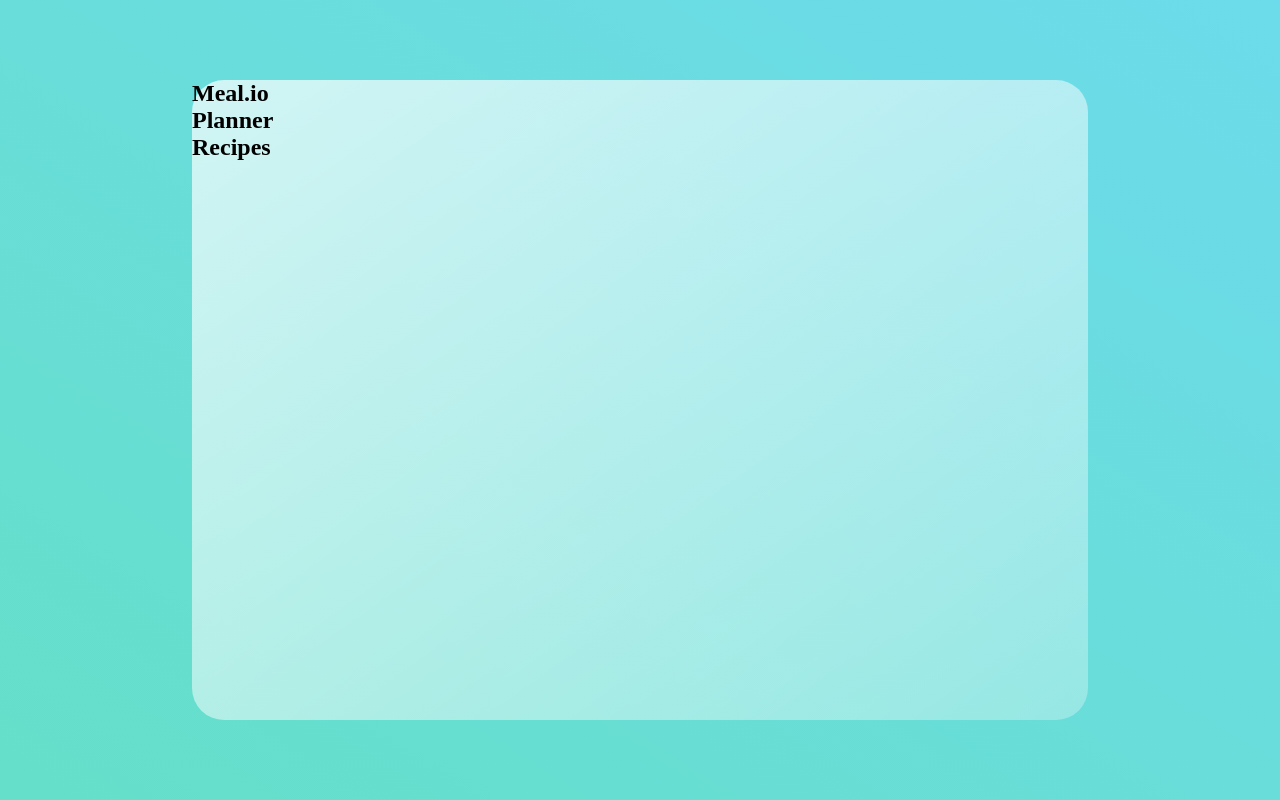
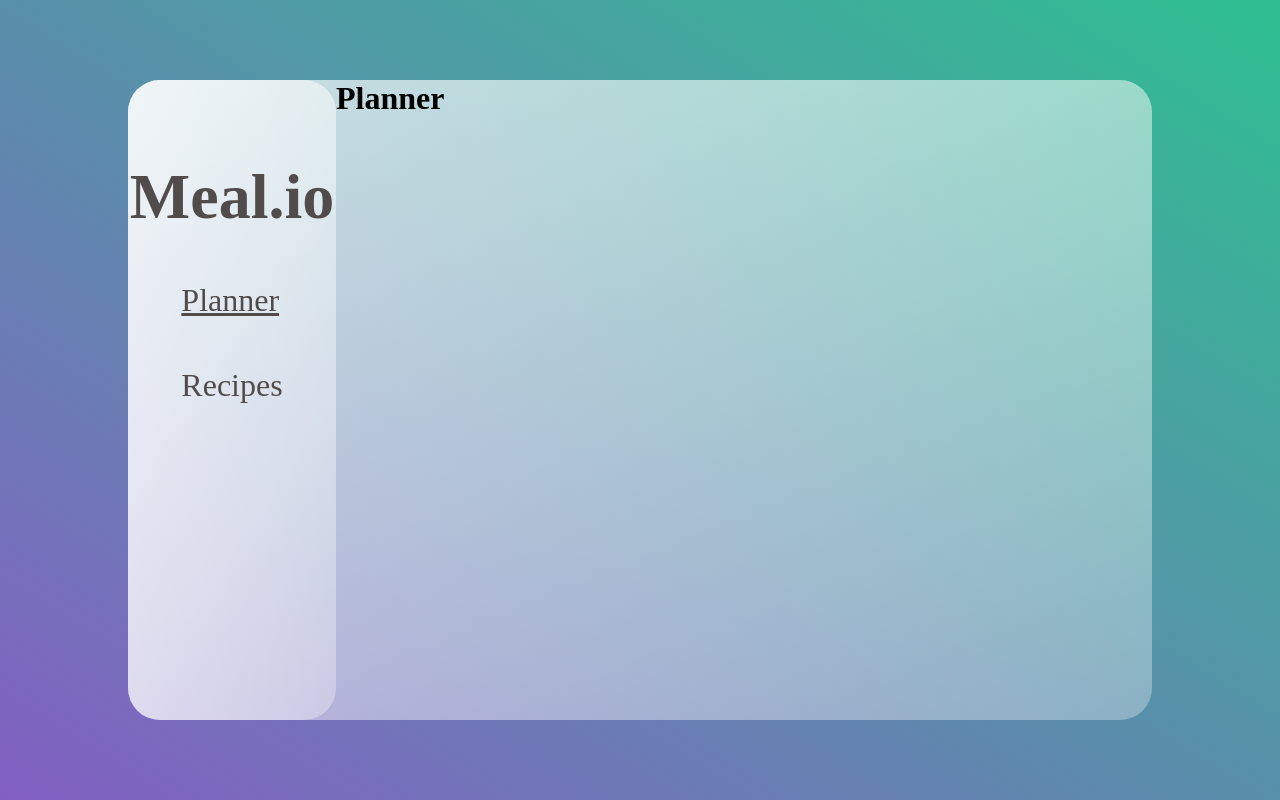
Before and after one commit to vamazzuca/meal.io, a React (Create React App) app: page /planner in a window 1280 px wide. Built offline with nearby package versions, Linux system fonts and the light colour scheme.

Commit message:
Added React Router

```diff
--- a/package.json
+++ b/package.json
@@ -8,6 +8,7 @@
     "@testing-library/user-event": "^13.5.0",
     "react": "^18.2.0",
     "react-dom": "^18.2.0",
+    "react-router-dom": "^6.9.0",
     "react-scripts": "5.0.1",
     "web-vitals": "^2.1.4"
   },
--- a/src/App.js
+++ b/src/App.js
@@ -1,12 +1,21 @@
-import Board from "./Board"
+import Planner from "./pages/planner";
+import Recipes from "./pages/recipes";
+import {Route, Routes, Navigate } from "react-router-dom";
 
 
 function App() {
   return (
     <>
       <div className="body">
-        <Board />
-      </div>
+
+
+          <Routes>
+            <Route path="/" element={<Navigate replace to="/planner" />} />
+            <Route path="/planner" element={<Planner />}/>
+            <Route path="/recipes" element={<Recipes/>}/>
+          </Routes>
+        </div>
+
     </>
   )
 
--- a/src/Board.js
+++ /dev/null
@@ -1,20 +0,0 @@
-export default function Board() {
-    return <nav className="board">
-        <div className="sidebar">
-            <div className="title">
-                <h1>Meal.io</h1>
-            </div>
-            <div className="options">
-                <div className="option">
-                    <h2>Planner</h2>
-                </div>
-                <div className="option">
-                    <h2>Recipes</h2>
-                </div>
-
-            </div>
-        </div>
-
-        <div className="content"></div>
-    </nav>
-}
--- /dev/null
+++ b/src/components/Board.js
@@ -0,0 +1,26 @@
+import { Link } from "react-router-dom"
+
+
+export default function Board(props) {
+    return <div className="board">
+        <div className="sidebar">
+            <div className="title">
+                <h1>Meal.io</h1>
+            </div>
+            <ul className="options">
+                <li className="active">
+                    <Link to="/planner">Planner</Link>
+                </li>
+                <li>
+                    <Link to="/recipes">Recipes</Link>
+                </li>
+            </ul>
+        </div>
+
+        <div className="content">
+            <h1>{props.name}</h1>
+        </div>
+
+
+    </div>
+}
--- /dev/null
+++ b/src/css/styles.css
@@ -0,0 +1,66 @@
+* {
+    margin: 0;
+    padding: 0;
+    box-sizing: border-box;
+}
+
+
+.body{
+    min-height: 100vh;
+    background: linear-gradient(to right top, #8360c3, #2ebf91);
+    display: flex;
+    align-items: center;
+    justify-content: center;
+}
+
+
+.board{
+    background: white;
+    min-height: 80vh;
+    width: 80%;
+    background: linear-gradient(to right bottom, rgba(255, 255, 255,0.7), rgba(255, 255, 255,0.3));
+    border-radius: 2rem;
+    display: flex;
+    min-width: 20rem;
+}
+
+.sidebar {
+    background: linear-gradient(to right bottom, rgba(255, 255, 255,0.7), rgba(255, 255, 255,0.3));
+    width: 20%;
+    border-radius: 2rem;
+    display: flex;
+    flex-direction: column;
+    align-items: center;
+    min-width: 13rem;
+    overflow: scroll;
+}
+
+
+
+
+
+.title {
+    margin-top: 5rem;
+    font-size: 2rem;
+    color: rgb(80, 76, 76);
+
+}
+
+.options a{
+    font-size: 2rem;
+    color: rgb(80, 76, 76);
+    display: flex;
+    text-decoration: none;
+}
+
+.options li{
+    margin-top: 3rem;
+    list-style: none;
+
+}
+
+.options li.active {
+    text-decoration: underline;
+    text-decoration-thickness: 3px;
+    text-decoration-color:rgb(80, 76, 76);;
+}
--- a/src/index.js
+++ b/src/index.js
@@ -1,12 +1,15 @@
 import React from 'react';
 import ReactDOM from 'react-dom/client';
 import App from './App';
-import "./styles.css"
+import "./css/styles.css"
+import { BrowserRouter } from "react-router-dom"
 
 
 const root = ReactDOM.createRoot(document.getElementById('root'));
 root.render(
   <React.StrictMode>
-    <App />
+    <BrowserRouter>
+      <App />
+    </BrowserRouter>
   </React.StrictMode>
 );
--- /dev/null
+++ b/src/pages/planner.js
@@ -0,0 +1,6 @@
+import Board from "../components/Board"
+
+export default function Planner() {
+    return ( <Board name="Planner" />
+    )
+}
--- /dev/null
+++ b/src/pages/recipes.js
@@ -0,0 +1,5 @@
+import Board from "../components/Board"
+
+export default function Recipes() {
+    return <Board name="Recipes" />
+}
--- a/src/styles.css
+++ /dev/null
@@ -1,25 +0,0 @@
-* {
-    margin: 0;
-    padding: 0;
-    box-sizing: border-box;
-}
-
-
-.body{
-    min-height: 100vh;
-    background: linear-gradient(to right top, #65dfc9, #6cdbeb);
-    display: flex;
-    align-items: center;
-    justify-content: center;
-}
-
-
-.board{
-    background: white;
-    min-height: 80vh;
-    width: 70%;
-    background: linear-gradient(to right bottom, rgba(255, 255, 255,0.7), rgba(255, 255, 255,0.3));
-    border-radius: 2rem;
-    display: flex;
-
-}
```
Also changed, not shown: 1 other file (tests, documents, lock files or other folders).
